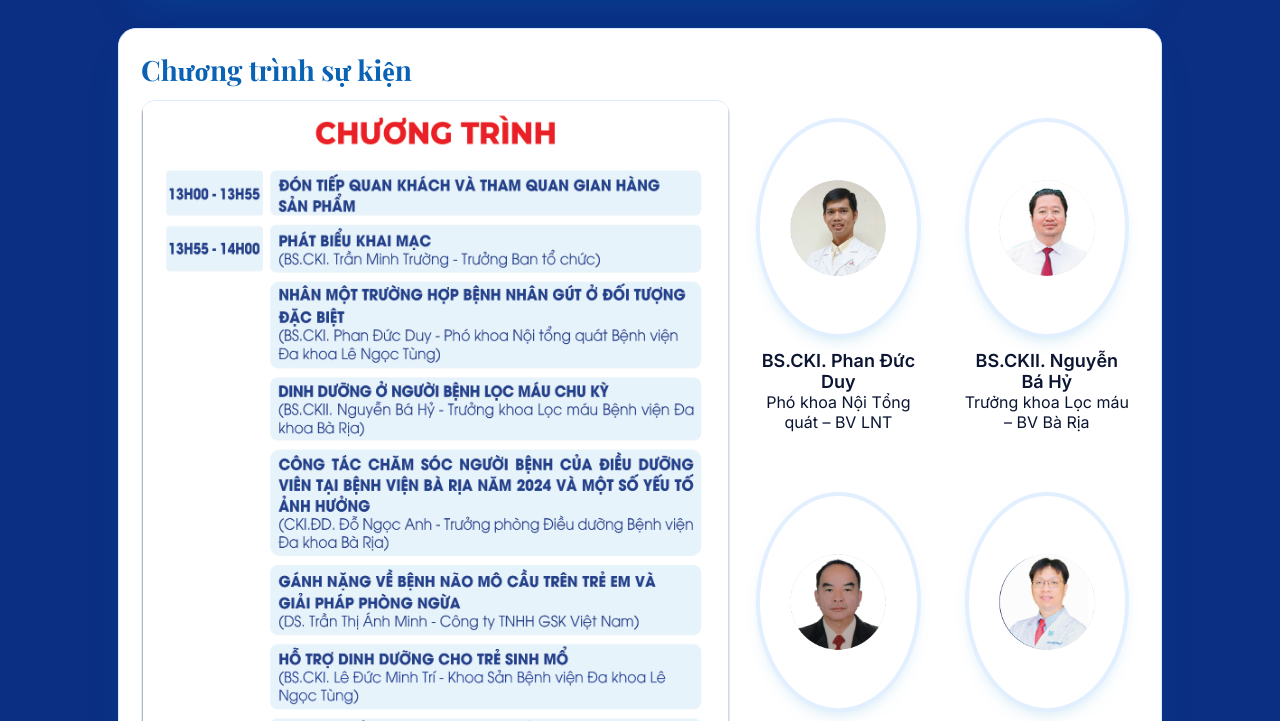
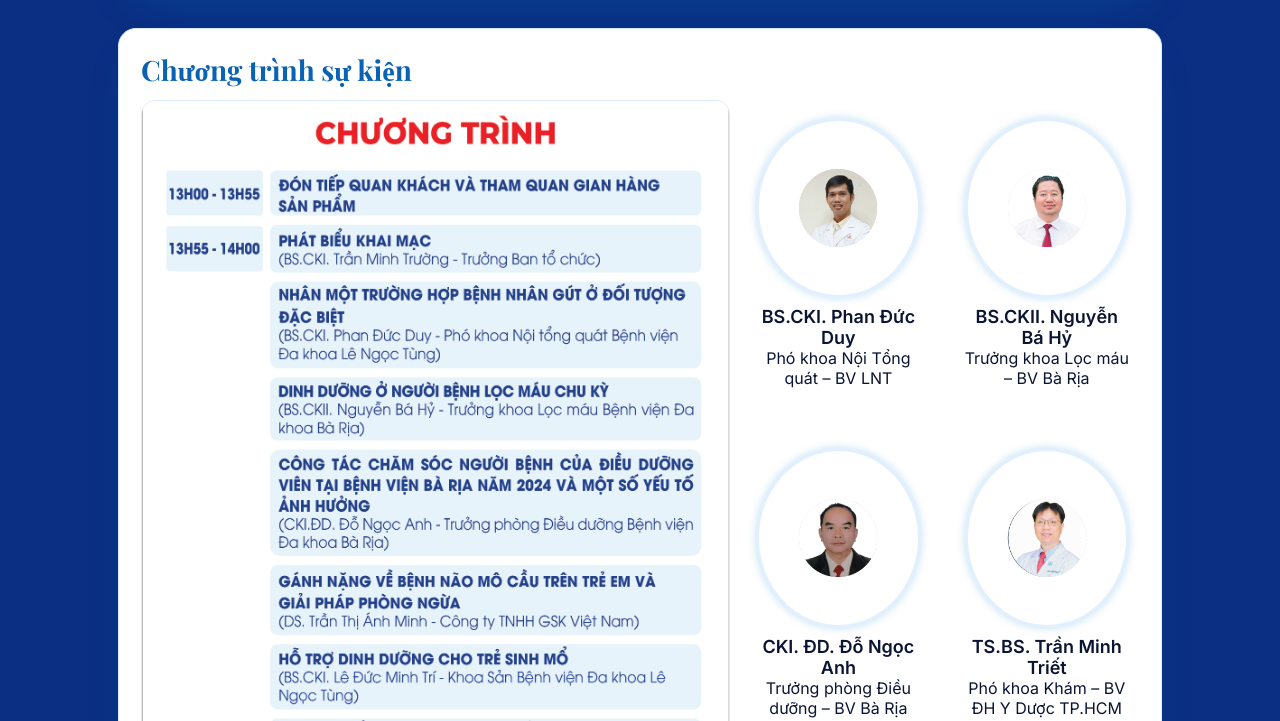
Before and after one commit to AntoinePhan/thu-moi-2025-LNT, a plain HTML site: page index.html in a window 1280 px wide. Shown: the part 2715-3436 px from the top of the page. Drawn offline with nearby package versions, Linux system fonts and the light colour scheme.

Commit message:
Update index.html

```diff
--- a/index.html
+++ b/index.html
@@ -95,15 +95,29 @@
   padding:18px 10px;
 }
 
-.spk img{
-  width:220px;
-  height:220px;
-  border-radius:50%;
-  object-fit:cover;
-  border:4px solid #e2efff;
-  box-shadow:0 8px 20px -12px rgba(2,132,199,.35);
-  background:#fff;
-  margin-bottom:12px;
+.spk img {
+  width: 120px;
+  height: 120px;
+  border-radius: 50%;
+  object-fit: cover;
+  border: 3px solid #e2efff;
+  box-shadow: 0 0 8px rgba(2,132,199,.25);
+  background: #fff;
+  margin-bottom: 8px;
+}
+
+@media (min-width: 768px) {
+  .spk img {
+    width: 160px;
+    height: 160px;
+  }
+}
+
+@media (min-width: 1200px) {
+  .spk img {
+    width: 180px;
+    height: 180px;
+  }
 }
 
 .spk b{
```
